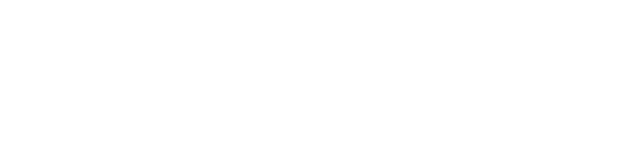
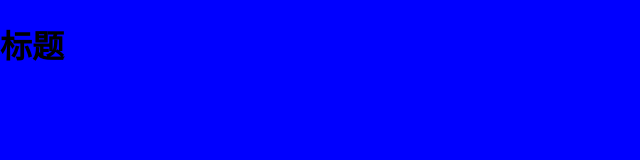
Before and after one commit to Hug8me/project_01, a plain HTML site: page index.html in a window 1280 px wide. Shown: the whole page, without its empty margins (0-640 px from the left). Drawn offline with Linux system fonts and the light colour scheme.

Commit message:
修改了index.html和index.css

```diff
--- a/index.css
+++ b/index.css
@@ -0,0 +1,2 @@
+html,body{
+  margin:0; padding:0; background-color:blue}
--- a/index.html
+++ b/index.html
@@ -8,6 +8,7 @@
   <link rel="stylesheet" href="./index.css">
 </head>
 <body>
+  <h1>标题</h1>
   <script src="./index.js"></script>
 </body>
 </html>
```
